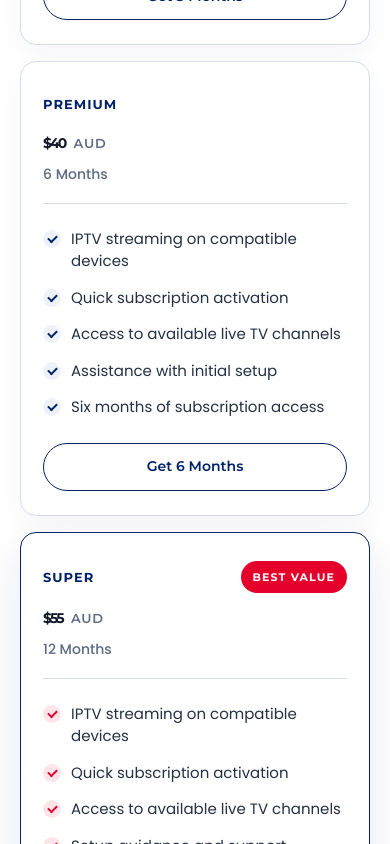
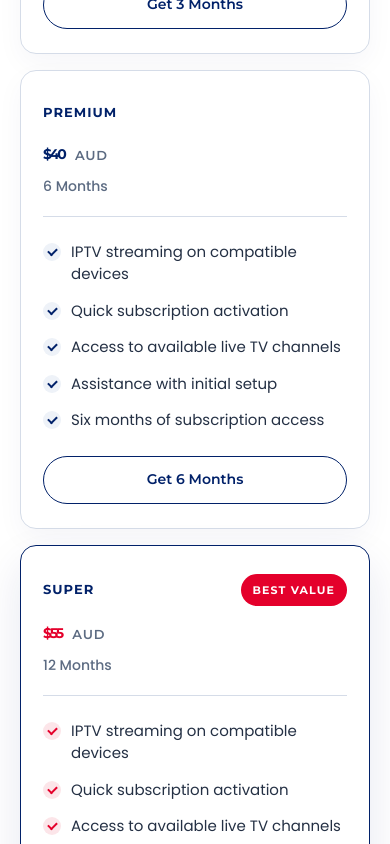
Before and after one commit to saimsultan380/Australian-IPTV, a Next.js app: page / in a window 390 px wide. Shown: the part 2713-3557 px from the top of the page. Built offline with nearby package versions, Linux system fonts and the light colour scheme.

Commit message:
Highlight plan prices with larger, stronger type.
Make subscription amounts more prominent across breakpoints, with navy default and red on the featured plan.

Co-authored-by: Cursor <cursoragent@cursor.com>

```diff
--- a/src/app/globals.css
+++ b/src/app/globals.css
@@ -492,18 +492,22 @@ p { margin: 0; }
 .price {
   font-family: var(--font-display), "Montserrat", sans-serif;
   font-weight: 700;
-  font-size: 48px;
-  letter-spacing: -2px;
+  font-size: 56px;
+  letter-spacing: -2.4px;
   line-height: 1;
-  margin: 16px 0 8px;
-  color: var(--ink);
+  margin: 18px 0 10px;
+  color: var(--navy);
+}
+.plan.is-featured .price {
+  color: var(--red);
 }
 .price span {
-  font-size: 13px;
+  font-size: 14px;
   font-weight: 600;
   letter-spacing: 0.06em;
   color: var(--muted);
-  margin-left: 4px;
+  margin-left: 6px;
+  vertical-align: middle;
 }
 .duration {
   color: var(--muted);
@@ -1208,7 +1212,7 @@ body.menu-open {
   .plan {
     padding: 26px 22px 22px;
   }
-  .price { font-size: 44px; }
+  .price { font-size: 52px; }
 }
 @media (max-width: 900px) {
   .site-nav {
@@ -1318,8 +1322,12 @@ body.menu-open {
     padding: 7px 12px;
   }
   .price {
-    font-size: 44px;
-    margin: 14px 0 8px;
+    font-size: 52px;
+    letter-spacing: -2.2px;
+    margin: 16px 0 10px;
+  }
+  .price span {
+    font-size: 13px;
   }
   .duration {
     font-size: 15px;
```
